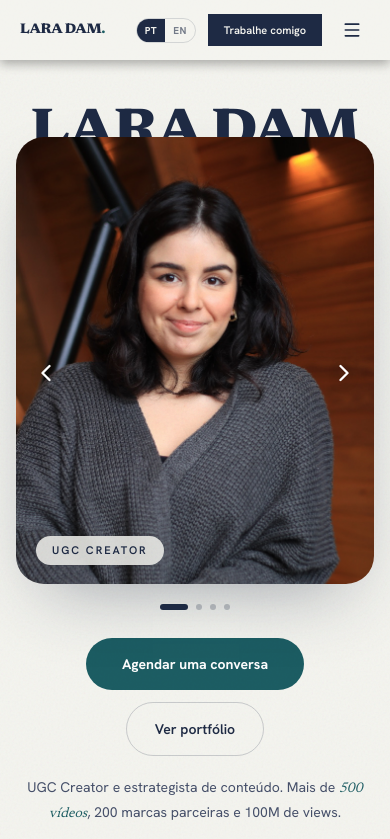
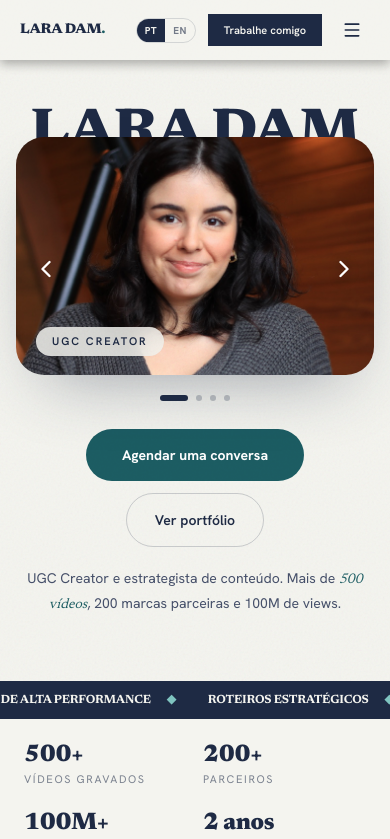
Before and after one commit to eilaradam/laradam-ugc, a Next.js app: page /capa in a window 390 px wide. Shown: the top 839 px of the page. Built offline with nearby package versions, Linux system fonts and the light colour scheme.

Commit message:
Capa: celular deixa de ser retrato, uma foto deitada serve nos tres tamanhos

```diff
--- a/src/components/heroes/HeroCapaGrande.tsx
+++ b/src/components/heroes/HeroCapaGrande.tsx
@@ -56,7 +56,7 @@ export default function HeroCapaGrande() {
           className="relative mx-auto w-full max-w-[1800px]"
         >
           <div
-            className="relative overflow-hidden rounded-[28px] md:rounded-[40px] bg-foreground/5 shadow-[0_28px_70px_-30px_rgba(30,42,68,0.45)] aspect-[4/5] sm:aspect-[16/9] md:aspect-[16/5]"
+            className="relative overflow-hidden rounded-[28px] md:rounded-[40px] bg-foreground/5 shadow-[0_28px_70px_-30px_rgba(30,42,68,0.45)] aspect-[3/2] sm:aspect-[16/7] md:aspect-[16/5]"
             onTouchStart={(e) => { toqueX.current = e.touches[0].clientX; }}
             onTouchEnd={(e) => {
               if (toqueX.current === null) return;
```
